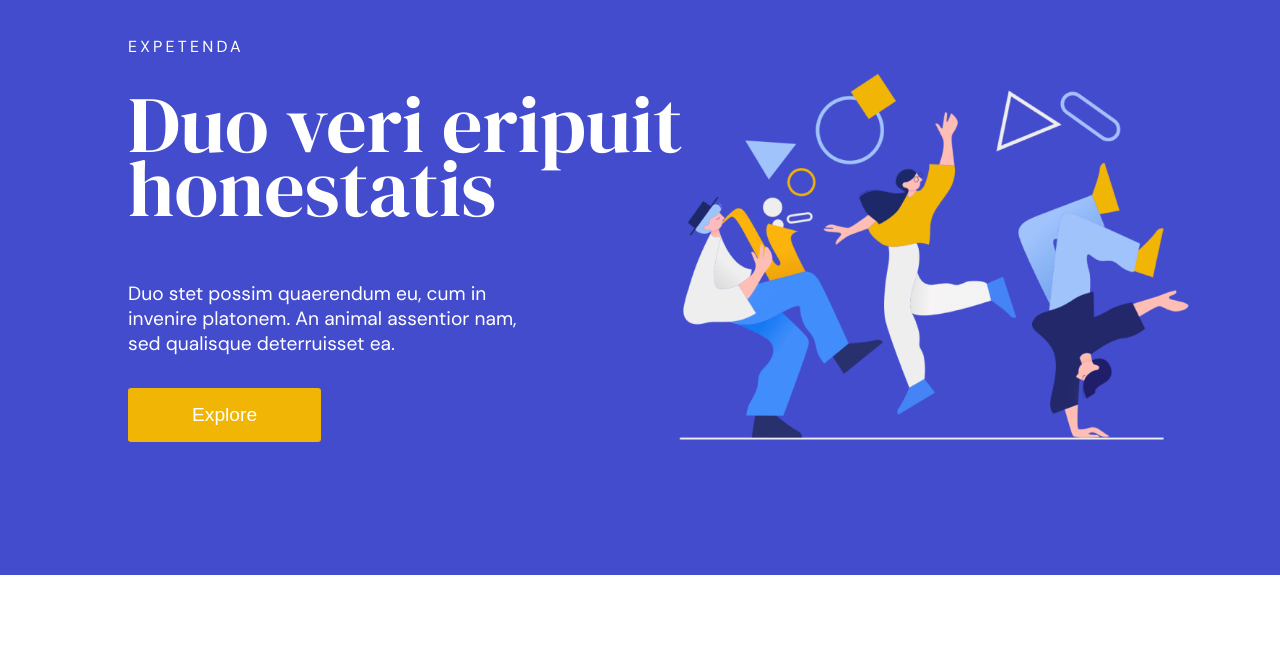
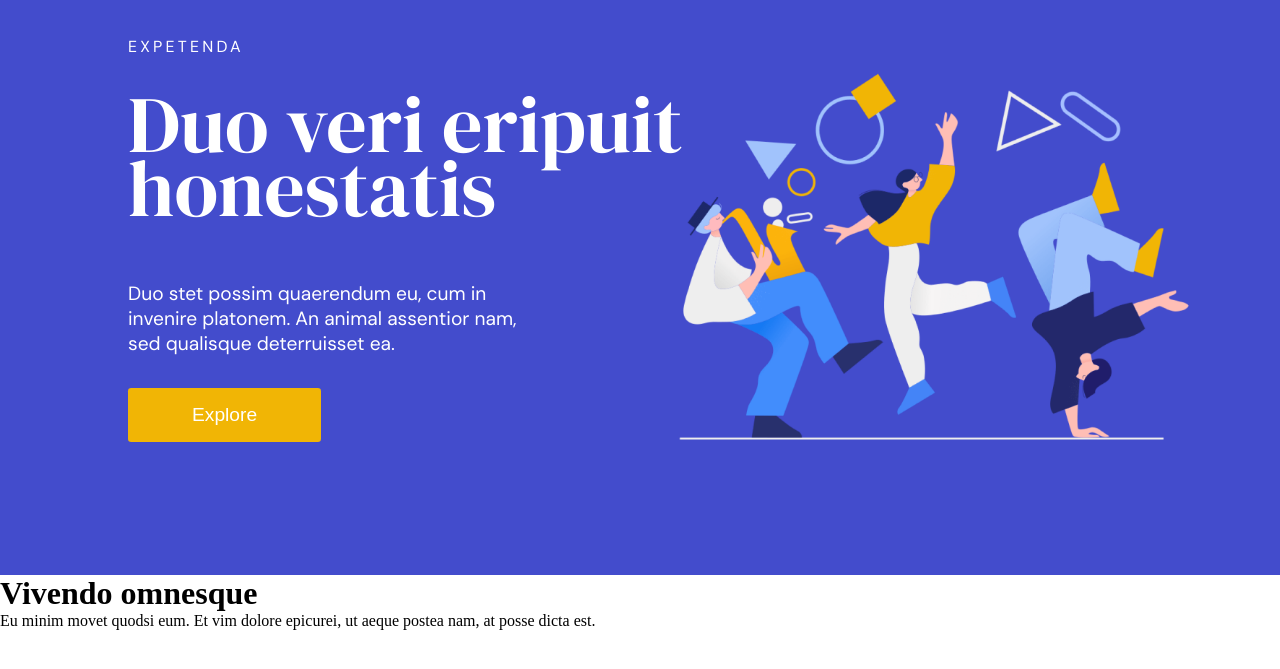
Before and after one commit to OraonShivam21/figma-responsive-template, a plain HTML site: page index.html in a window 1280 px wide. Shown: the part 85-754 px from the top of the page. Drawn offline with Linux system fonts and the light colour scheme.

Commit message:
started main section

```diff
--- a/index.html
+++ b/index.html
@@ -35,5 +35,12 @@
       </div>
     </header>
     <!-- end of header -->
+
+    <!-- start of main section -->
+    <main>
+        <h1>Vivendo omnesque</h1>
+        <p>Eu minim movet quodsi eum. Et vim dolore epicurei, ut aeque postea nam, at posse dicta est.</p>
+    </main>
+    <!-- end of main section -->
   </body>
 </html>
```
